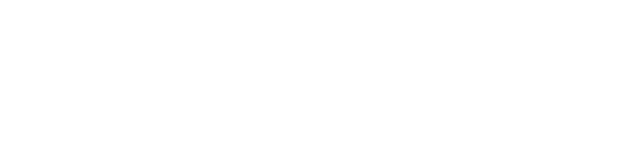
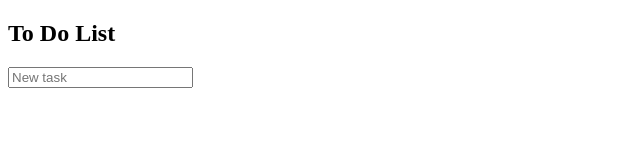
Before and after one commit to piamaribu/TODO-list, a plain HTML site: page index.html in a window 1280 px wide. Shown: the whole page, without its empty margins (0-640 px from the left). Drawn offline with Linux system fonts and the light colour scheme.

Commit message:
Add input field
Add input field to the todo list

#4

```diff
--- a/index.html
+++ b/index.html
@@ -3,11 +3,15 @@
 <head>
     <meta charset="UTF-8">
     <meta name="viewport" content="width=device-width, initial-scale=1.0">
-    <title>Document</title>
+    <title>TODO list</title>
 </head>
-    <title> TODO list </title>
+
 <body>
 
+    <div id="myDIV" class="header">
+        <h2>To Do List</h2>
+        <input type="text" id="myInput" placeholder="New task">
+      </div>
 
 
     <script src="script.js">
```
